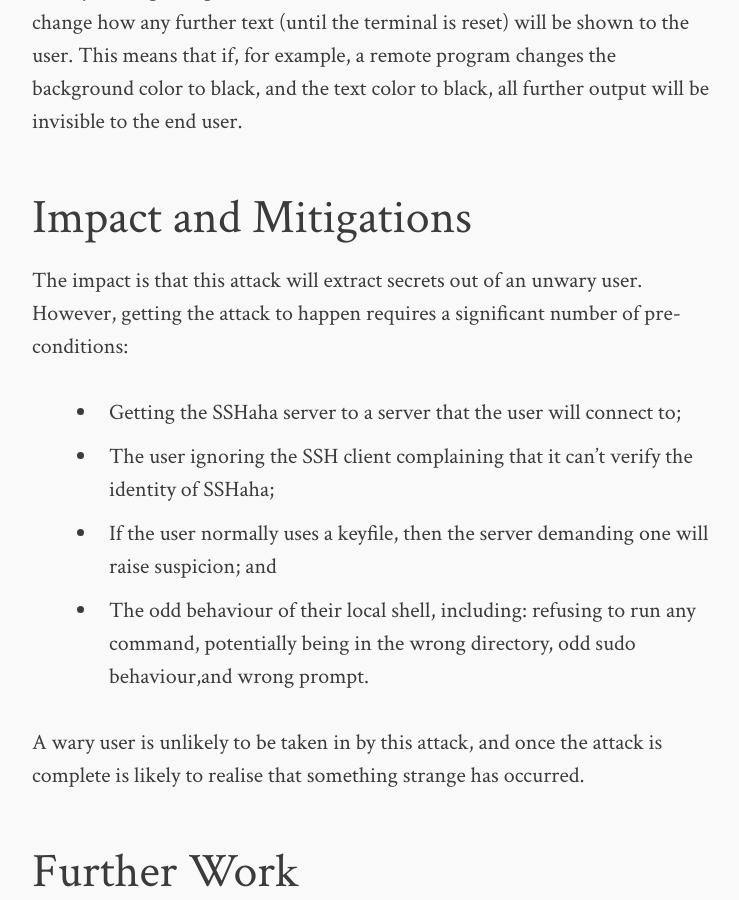
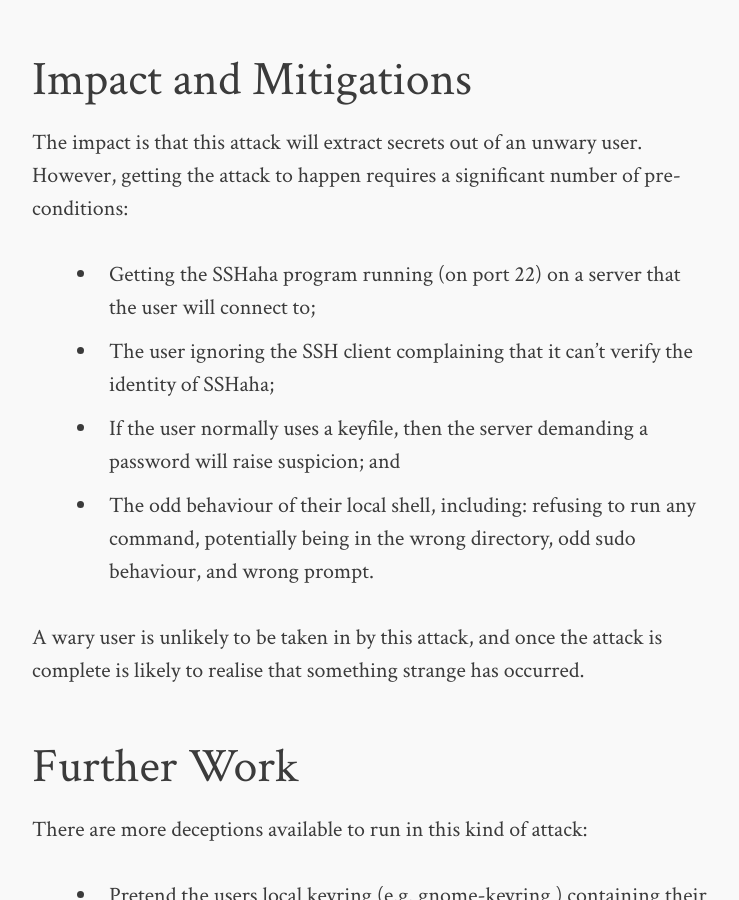
Before and after one commit to mrmagooey/mrmagooey.github.io, a Jekyll site: the page built from _posts/2018-11-23-sshaha-social-engineering-via-ssh.md, in a window 1280 px wide and 900 px high, scrolled down 4529 px. Shown: the whole window, without its empty margins (268-1007 px from the left). Built offline with Jekyll 4.4.1, drawn with Linux system fonts in a browser that asks for light colours; some of the changed text lies outside the part shown.

Commit message:
sshaha headings, minor updates

```diff
--- a/_posts/2018-11-23-sshaha-social-engineering-via-ssh.md
+++ b/_posts/2018-11-23-sshaha-social-engineering-via-ssh.md
@@ -32,9 +32,9 @@
 
     username@ubuntu-thinkpad-480 /tmp/ $
 
-This local environment then pretends there is some issue with the permissions for the user, forcing them to eventually try to escalate permissions using sudo. Once SSHaha has allowed a few sudo attempts it becomes unresponsive. Finally for the user, that block of grey text is SSHaha setting the terminal colors to be black font on black background, hiding the final legitimate ssh disconnection text.
+## Discussion
 
-In summary, this attack exploits a couple of key assumptions made by the user:
+This attack exploits a couple of key assumptions made by the user:
 
 1. That SSH can only be used for starting remote shell sessions (e.g. bash, zsh);
 1. That an SSH connection can only be completed with the correct authentication secret, either a password or identity key file;
@@ -53,10 +53,10 @@
 
 The impact is that this attack will extract secrets out of an unwary user. However, getting the attack to happen requires a significant number of pre-conditions:
 
-* Getting the SSHaha server to a server that the user will connect to;
+* Getting the SSHaha program running (on port 22) on a server that the user will connect to;
 * The user ignoring the SSH client complaining that it can't verify the identity of SSHaha;
-* If the user normally uses a keyfile, then the server demanding one will raise suspicion; and
-* The odd behaviour of their local shell, including: refusing to run any command, potentially being in the wrong directory, odd sudo behaviour,and  wrong prompt.
+* If the user normally uses a keyfile, then the server demanding a password will raise suspicion; and
+* The odd behaviour of their local shell, including: refusing to run any command, potentially being in the wrong directory, odd sudo behaviour, and wrong prompt.
 
 A wary user is unlikely to be taken in by this attack, and once the attack is complete is likely to realise that something strange has occurred.
 
```
Also changed, not shown: other parts of _posts/2018-11-23-sshaha-social-engineering-via-ssh.md (+1 -1 lines).
